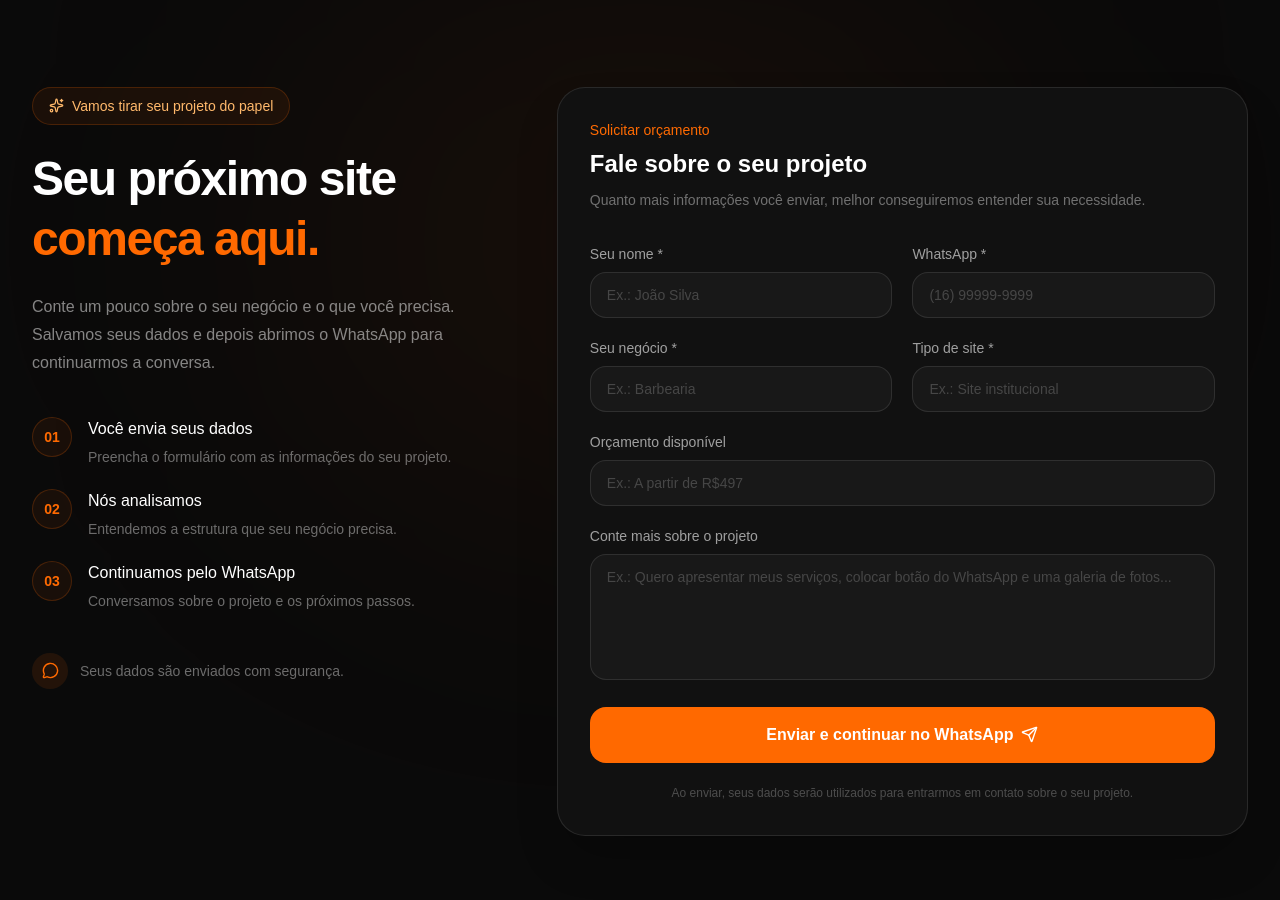
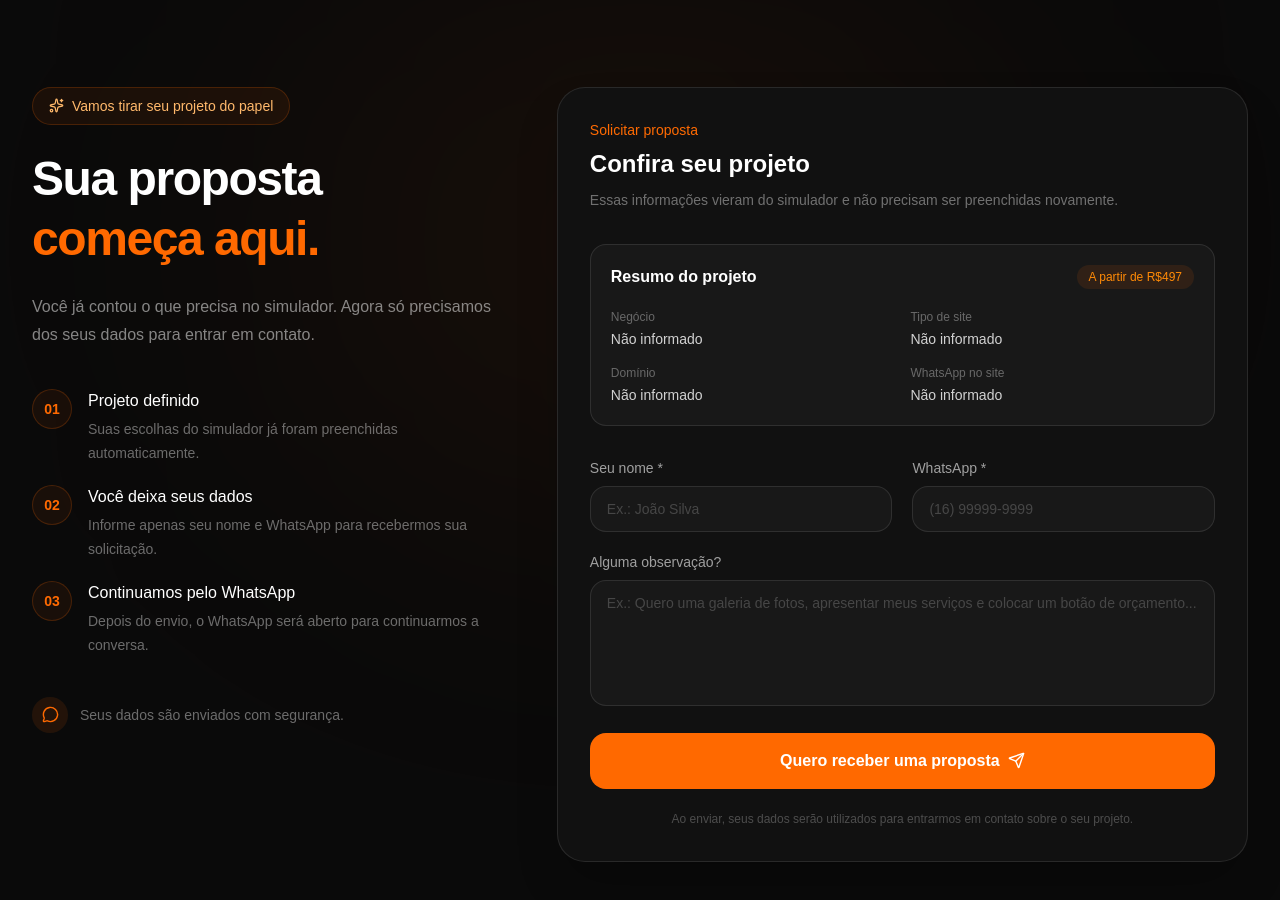
Before and after one commit to davi-jacobxz/site-vendas, a Next.js app: page / in a window 1280 px wide. Shown: the part 6980-7880 px from the top of the page. Built offline with nearby package versions, Linux system fonts and the light colour scheme; no server answers.

Commit message:
corrige navegacao do orcamento

```diff
--- a/components/LeadForm.tsx
+++ b/components/LeadForm.tsx
@@ -32,11 +32,7 @@ function pegarDadosSimulador(): DadosSimulador | null {
 
     return JSON.parse(dados);
   } catch (error) {
-    console.error(
-      "Erro ao recuperar orçamento:",
-      error
-    );
-
+    console.error("Erro ao recuperar orçamento:", error);
     return null;
   }
 }
@@ -46,16 +42,6 @@ export default function LeadForm() {
 
   const [nome, setNome] = useState("");
   const [whatsapp, setWhatsapp] = useState("");
-
-  const [negocio, setNegocio] = useState(
-    dadosSimulador?.negocio || ""
-  );
-
-  const [site, setSite] = useState(
-    dadosSimulador?.site || ""
-  );
-
-  const [orcamento, setOrcamento] = useState("");
   const [observacoes, setObservacoes] = useState("");
 
   const [enviando, setEnviando] = useState(false);
@@ -66,16 +52,17 @@ export default function LeadForm() {
   ) {
     event.preventDefault();
 
-    if (!nome || !whatsapp || !negocio || !site) {
-      alert("Preencha os campos obrigatórios.");
+    if (!nome || !whatsapp) {
+      alert("Preencha seu nome e WhatsApp.");
       return;
     }
 
     setEnviando(true);
     setSucesso(false);
 
+    const negocio = dadosSimulador?.negocio || "";
+    const site = dadosSimulador?.site || "";
     const dominio = dadosSimulador?.dominio || "";
-
     const integracaoWhatsapp =
       dadosSimulador?.whatsapp || "";
 
@@ -85,9 +72,9 @@ export default function LeadForm() {
         .insert({
           nome,
           whatsapp,
-          negocio,
-          site,
-          orcamento: orcamento || null,
+          negocio: negocio || "Não informado",
+          site: site || "Não informado",
+          orcamento: "A partir de R$497",
           observacoes: observacoes || null,
           dominio: dominio || null,
           integracao_whatsapp:
@@ -95,10 +82,7 @@ export default function LeadForm() {
         });
 
       if (error) {
-        console.error(
-          "Erro ao salvar lead:",
-          error
-        );
+        console.error("Erro ao salvar lead:", error);
 
         alert(
           "Não foi possível enviar seus dados agora. Tente novamente."
@@ -111,18 +95,21 @@ export default function LeadForm() {
       setSucesso(true);
 
       const mensagem = `
-Olá! Quero solicitar um orçamento para um site.
+Olá! Quero solicitar uma proposta para um site.
 
 *Nome:* ${nome}
 *WhatsApp:* ${whatsapp}
-*Negócio:* ${negocio}
-*Tipo de site:* ${site}
-*Orçamento:* ${orcamento || "Não informado"}
 
+*Resumo do projeto:*
+
+*Negócio:* ${negocio || "Não informado"}
+*Tipo de site:* ${site || "Não informado"}
 *Domínio:* ${dominio || "Não informado"}
 *WhatsApp no site:* ${
         integracaoWhatsapp || "Não informado"
       }
+
+*Investimento inicial:* A partir de R$497
 
 *Observações:*
 ${observacoes || "Nenhuma"}
@@ -138,10 +125,7 @@ Enviado através do site JACOB.
 
       window.location.href = url;
     } catch (error) {
-      console.error(
-        "Erro inesperado:",
-        error
-      );
+      console.error("Erro inesperado:", error);
 
       alert(
         "Ocorreu um erro ao enviar seus dados. Tente novamente."
@@ -161,7 +145,7 @@ Enviado através do site JACOB.
       <div className="pointer-events-none absolute left-1/2 top-0 h-[500px] w-[700px] -translate-x-1/2 rounded-full bg-orange-500/[0.06] blur-[150px]" />
 
       <div className="relative mx-auto grid max-w-7xl gap-16 lg:grid-cols-[0.8fr_1.2fr] lg:items-start">
-        {/* LEFT */}
+        {/* ESQUERDA */}
 
         <motion.div
           initial={{
@@ -186,7 +170,7 @@ Enviado através do site JACOB.
           </div>
 
           <h2 className="max-w-xl text-4xl font-semibold leading-tight tracking-[-0.03em] sm:text-5xl">
-            Seu próximo site
+            Sua proposta
             <span className="text-orange-500">
               {" "}
               começa aqui.
@@ -194,29 +178,30 @@ Enviado através do site JACOB.
           </h2>
 
           <p className="mt-6 max-w-lg text-base leading-7 text-white/50">
-            Conte um pouco sobre o seu negócio e o
-            que você precisa. Salvamos seus dados e
-            depois abrimos o WhatsApp para
-            continuarmos a conversa.
+            Você já contou o que precisa no simulador.
+            Agora só precisamos dos seus dados para
+            entrar em contato.
           </p>
+
+          {/* ETAPAS */}
 
           <div className="mt-10 space-y-5">
             <InfoStep
               number="01"
-              title="Você envia seus dados"
-              description="Preencha o formulário com as informações do seu projeto."
+              title="Projeto definido"
+              description="Suas escolhas do simulador já foram preenchidas automaticamente."
             />
 
             <InfoStep
               number="02"
-              title="Nós analisamos"
-              description="Entendemos a estrutura que seu negócio precisa."
+              title="Você deixa seus dados"
+              description="Informe apenas seu nome e WhatsApp para recebermos sua solicitação."
             />
 
             <InfoStep
               number="03"
               title="Continuamos pelo WhatsApp"
-              description="Conversamos sobre o projeto e os próximos passos."
+              description="Depois do envio, o WhatsApp será aberto para continuarmos a conversa."
             />
           </div>
 
@@ -232,7 +217,7 @@ Enviado através do site JACOB.
           </div>
         </motion.div>
 
-        {/* FORM */}
+        {/* FORMULÁRIO */}
 
         <motion.div
           initial={{
@@ -254,19 +239,68 @@ Enviado através do site JACOB.
         >
           <div className="mb-8">
             <p className="text-sm font-medium text-orange-500">
-              Solicitar orçamento
+              Solicitar proposta
             </p>
 
             <h3 className="mt-2 text-2xl font-semibold">
-              Fale sobre o seu projeto
+              Confira seu projeto
             </h3>
 
             <p className="mt-2 text-sm leading-6 text-white/40">
-              Quanto mais informações você enviar,
-              melhor conseguiremos entender sua
-              necessidade.
+              Essas informações vieram do simulador e
+              não precisam ser preenchidas novamente.
             </p>
           </div>
+
+          {/* RESUMO */}
+
+          <div className="mb-8 rounded-2xl border border-white/10 bg-white/[0.03] p-5">
+            <div className="mb-5 flex items-center justify-between">
+              <h4 className="font-semibold">
+                Resumo do projeto
+              </h4>
+
+              <span className="rounded-full bg-orange-500/10 px-3 py-1 text-xs font-medium text-orange-400">
+                A partir de R$497
+              </span>
+            </div>
+
+            <div className="grid gap-4 sm:grid-cols-2">
+              <SummaryItem
+                label="Negócio"
+                value={
+                  dadosSimulador?.negocio ||
+                  "Não informado"
+                }
+              />
+
+              <SummaryItem
+                label="Tipo de site"
+                value={
+                  dadosSimulador?.site ||
+                  "Não informado"
+                }
+              />
+
+              <SummaryItem
+                label="Domínio"
+                value={
+                  dadosSimulador?.dominio ||
+                  "Não informado"
+                }
+              />
+
+              <SummaryItem
+                label="WhatsApp no site"
+                value={
+                  dadosSimulador?.whatsapp ||
+                  "Não informado"
+                }
+              />
+            </div>
+          </div>
+
+          {/* FORM */}
 
           <form
             onSubmit={enviarWhatsApp}
@@ -288,42 +322,17 @@ Enviado através do site JACOB.
               />
             </div>
 
-            <div className="grid gap-5 sm:grid-cols-2">
-              <Field
-                label="Seu negócio *"
-                value={negocio}
-                onChange={setNegocio}
-                placeholder="Ex.: Barbearia"
-              />
-
-              <Field
-                label="Tipo de site *"
-                value={site}
-                onChange={setSite}
-                placeholder="Ex.: Site institucional"
-              />
-            </div>
-
-            <Field
-              label="Orçamento disponível"
-              value={orcamento}
-              onChange={setOrcamento}
-              placeholder="Ex.: A partir de R$497"
-            />
-
             <div>
               <label className="mb-2 block text-sm text-white/60">
-                Conte mais sobre o projeto
+                Alguma observação?
               </label>
 
               <textarea
                 value={observacoes}
                 onChange={(event) =>
-                  setObservacoes(
-                    event.target.value
-                  )
+                  setObservacoes(event.target.value)
                 }
-                placeholder="Ex.: Quero apresentar meus serviços, colocar botão do WhatsApp e uma galeria de fotos..."
+                placeholder="Ex.: Quero uma galeria de fotos, apresentar meus serviços e colocar um botão de orçamento..."
                 rows={5}
                 className="w-full resize-none rounded-2xl border border-white/10 bg-white/[0.03] px-4 py-3 text-sm text-white outline-none transition placeholder:text-white/20 focus:border-orange-500/50 focus:bg-white/[0.05]"
               />
@@ -346,7 +355,7 @@ Enviado através do site JACOB.
                 "Salvando..."
               ) : (
                 <>
-                  Enviar e continuar no WhatsApp
+                  Quero receber uma proposta
 
                   <Send
                     size={17}
@@ -367,6 +376,8 @@ Enviado através do site JACOB.
     </section>
   );
 }
+
+/* FIELD */
 
 function Field({
   label,
@@ -398,6 +409,30 @@ function Field({
   );
 }
 
+/* RESUMO */
+
+function SummaryItem({
+  label,
+  value,
+}: {
+  label: string;
+  value: string;
+}) {
+  return (
+    <div>
+      <p className="text-xs text-white/35">
+        {label}
+      </p>
+
+      <p className="mt-1 text-sm font-medium text-white/80">
+        {value}
+      </p>
+    </div>
+  );
+}
+
+/* ETAPA */
+
 function InfoStep({
   number,
   title,
```
Also changed, not shown: app/page.tsx (+44 -10 lines).
